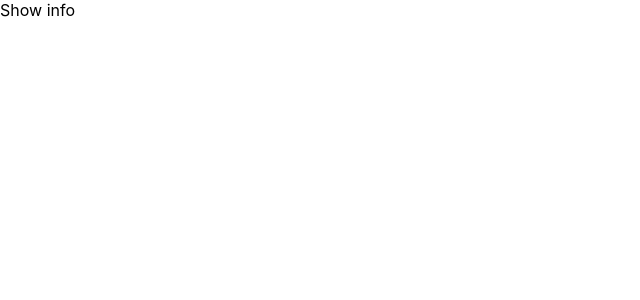
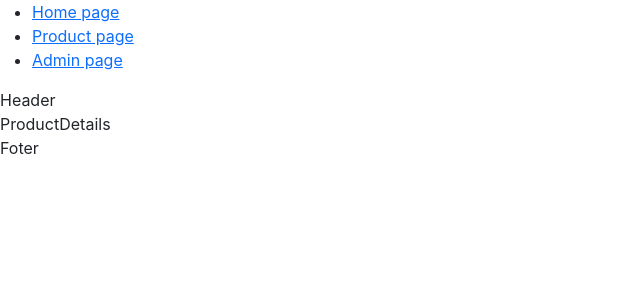
Before and after one commit to namnvph16599/FE502React_Typescript, a React (Vite) app: page /products/1 in a window 1280 px wide. Shown: the top 300 px of the page, without its empty margins (0-640 px from the left). Built offline with nearby package versions, Linux system fonts and the light colour scheme.

Commit message:
feat : react router

```diff
--- a/index.html
+++ b/index.html
@@ -5,6 +5,7 @@
     <link rel="icon" type="image/svg+xml" href="/src/favicon.svg" />
     <meta name="viewport" content="width=device-width, initial-scale=1.0" />
     <title>Vite App</title>
+    <link href="https://cdn.jsdelivr.net/npm/bootstrap@5.1.3/dist/css/bootstrap.min.css" rel="stylesheet" integrity="sha384-1BmE4kWBq78iYhFldvKuhfTAU6auU8tT94WrHftjDbrCEXSU1oBoqyl2QvZ6jIW3" crossorigin="anonymous">
   </head>
   <body>
     <div id="root"></div>
--- a/package.json
+++ b/package.json
@@ -9,7 +9,8 @@
   },
   "dependencies": {
     "react": "^17.0.2",
-    "react-dom": "^17.0.2"
+    "react-dom": "^17.0.2",
+    "react-router-dom": "^6.2.2"
   },
   "devDependencies": {
     "@types/react": "^17.0.33",
--- a/src/App.tsx
+++ b/src/App.tsx
@@ -1,14 +1,42 @@
 import { useState } from 'react'
 import './App.css'
 import ShowInfo from "./components/showInfo"
-import type {TypeProduct} from "./types/products"
-
+import type { TypeProduct } from "./types/products"
+import { Navigate, NavLink, Route, Routes } from 'react-router-dom';
+import HomePages from "./pages/HomePages"
+import ProductPages from './pages/ProductPages';
+import AdminLayout from './pages/layouts/AdminLayout';
+import UserLayout from './pages/layouts/UserLayout';
+import Dashboard from './pages/Dashboard';
+import ProductDetails from './pages/ProductDetails';
 
 function App() {
   const [count, setCount] = useState<number>(0)
-  const [info,setInfo] = useState<TypeProduct>({name: "ngo nam",age : 20})
+  const [info, setInfo] = useState<TypeProduct>({ name: "ngo nam", age: 20 })
   return (
-    <div>{<ShowInfo person={info} />}</div>
+    <div>
+      <header>
+        <ul>
+          <li><NavLink to="/">Home page</NavLink></li>
+          <li><NavLink to="/products">Product page</NavLink></li>
+          <li><NavLink to="/">Admin page</NavLink></li>
+        </ul>
+      </header>
+      <main>
+        <Routes>
+          <Route path="/" element={<UserLayout />} >
+            <Route index element={<HomePages />} />
+            <Route path="/products" element={<ProductPages />} />
+            <Route path="/products/:id" element={<ProductDetails />} />
+          </Route>
+          <Route path="/admin" element={<AdminLayout />}>
+            <Route index element={<Dashboard />} />
+          </Route>
+
+
+        </Routes>
+      </main>
+    </div>
   )
 }
 
--- a/src/main.tsx
+++ b/src/main.tsx
@@ -2,10 +2,11 @@ import React from 'react'
 import ReactDOM from 'react-dom'
 import './index.css'
 import App from './App'
+import { BrowserRouter } from 'react-router-dom'
 
 ReactDOM.render(
-  <React.StrictMode>
+  <BrowserRouter>
     <App />
-  </React.StrictMode>,
+  </BrowserRouter>,
   document.getElementById('root')
 )
--- /dev/null
+++ b/src/pages/Dashboard.tsx
@@ -0,0 +1,11 @@
+import React from 'react'
+
+type Props = {}
+
+const Dashboard = (props: Props) => {
+  return (
+    <div>Dashboard</div>
+  )
+}
+
+export default Dashboard
--- /dev/null
+++ b/src/pages/HomePages.tsx
@@ -0,0 +1,9 @@
+import React from 'react'
+
+const HomePages = () => {
+  return (
+    <div>HomePages</div>
+  )
+}
+
+export default HomePages
--- /dev/null
+++ b/src/pages/ProductDetails.tsx
@@ -0,0 +1,13 @@
+import React from 'react'
+import { useParams } from 'react-router-dom'
+type Props = {}
+
+const ProductDetails = (props: Props) => {
+    const { id } = useParams();
+    console.log(id);
+    return (
+        <div>ProductDetails</div>
+    )
+}
+
+export default ProductDetails
--- /dev/null
+++ b/src/pages/ProductPages.tsx
@@ -0,0 +1,9 @@
+import React from 'react'
+
+const ProductPages = () => {
+  return (
+    <div>ProductPages</div>
+  )
+}
+
+export default ProductPages
--- /dev/null
+++ b/src/pages/layouts/AdminLayout.tsx
@@ -0,0 +1,22 @@
+import React from 'react'
+import { Outlet } from 'react-router-dom'
+
+type Props = {}
+
+const AdminLayout = (props: Props) => {
+  return (
+    <div>
+        <header>ADmin</header>
+        <div className="row">
+            <div className="col-2">
+                Sidebar
+            </div>
+            <div className="col-10">
+               <Outlet />
+            </div>
+        </div>
+    </div>
+  )
+}
+
+export default AdminLayout
--- /dev/null
+++ b/src/pages/layouts/UserLayout.tsx
@@ -0,0 +1,18 @@
+import React from 'react'
+import { Outlet } from 'react-router-dom'
+
+type Props = {}
+
+const UserLayout = (props: Props) => {
+  return (
+    <div>
+        <header>Header</header>
+        <main>
+            <Outlet />
+        </main>
+        <footer>Foter</footer>
+    </div>
+  )
+}
+
+export default UserLayout
```
Also changed, not shown: 1 other file (tests, documents, lock files or other folders).
